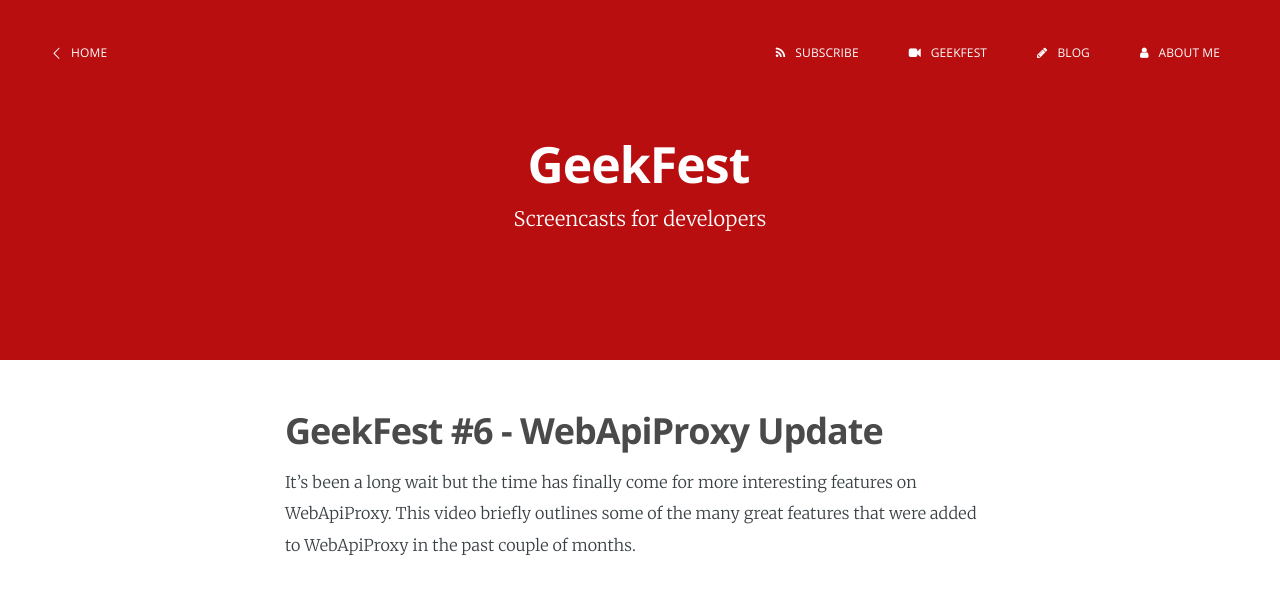
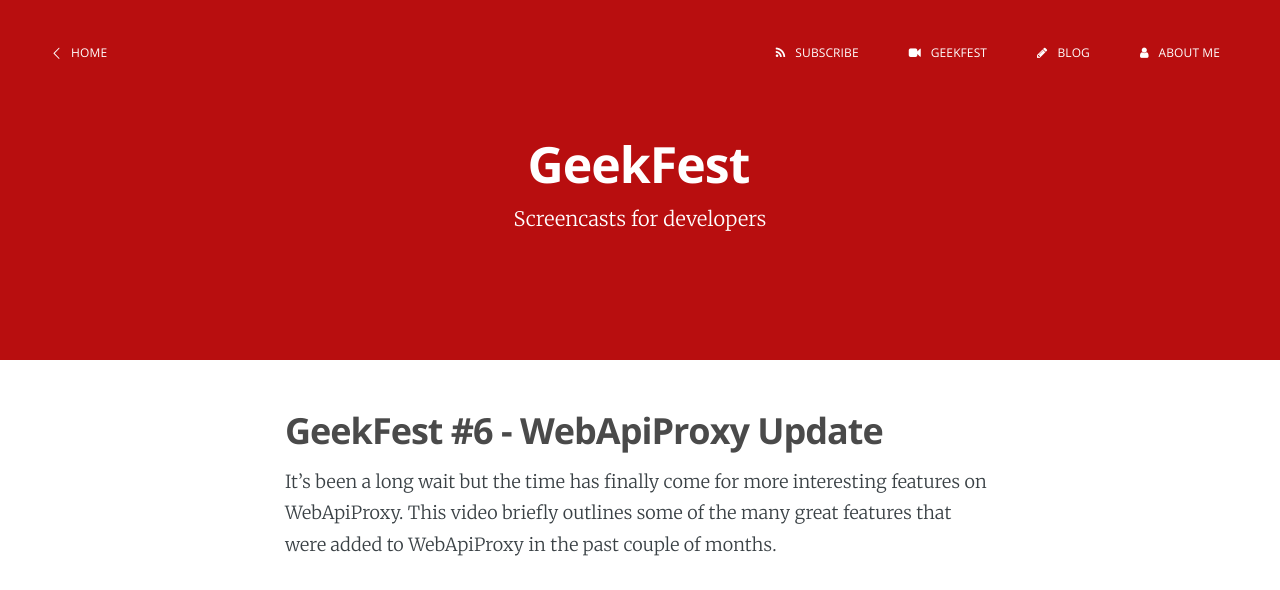
Before and after one commit to faniereynders/faniereynders.github.io, a Jekyll site: the page built from geekfest.md, in a window 1280 px wide. Shown: the top 590 px of the page. Built offline with Jekyll 4.4.1, drawn with Linux system fonts in a browser that asks for light colours; nearby versions of some CDN libraries; Markdown is read by kramdown in place of the engine named in the settings.

Commit message:
fixed layout

```diff
--- a/geekfest.md
+++ b/geekfest.md
@@ -2,7 +2,6 @@
 layout: default
 title: GeekFest
 ---
-
 
 <header class="main-header no-cover geekfest">
 <nav class="main-nav overlay clearfix">
@@ -29,9 +28,7 @@ title: GeekFest
     <header class="post-header">
         <h2 class="post-title"><a href="{{ post.url }}">{{ post.title }}</a></h2>
     </header>
-    <section class="post-excerpt">
         {{ post.content }}
-    </section>
 
 </article>
 {% endif %}
```
